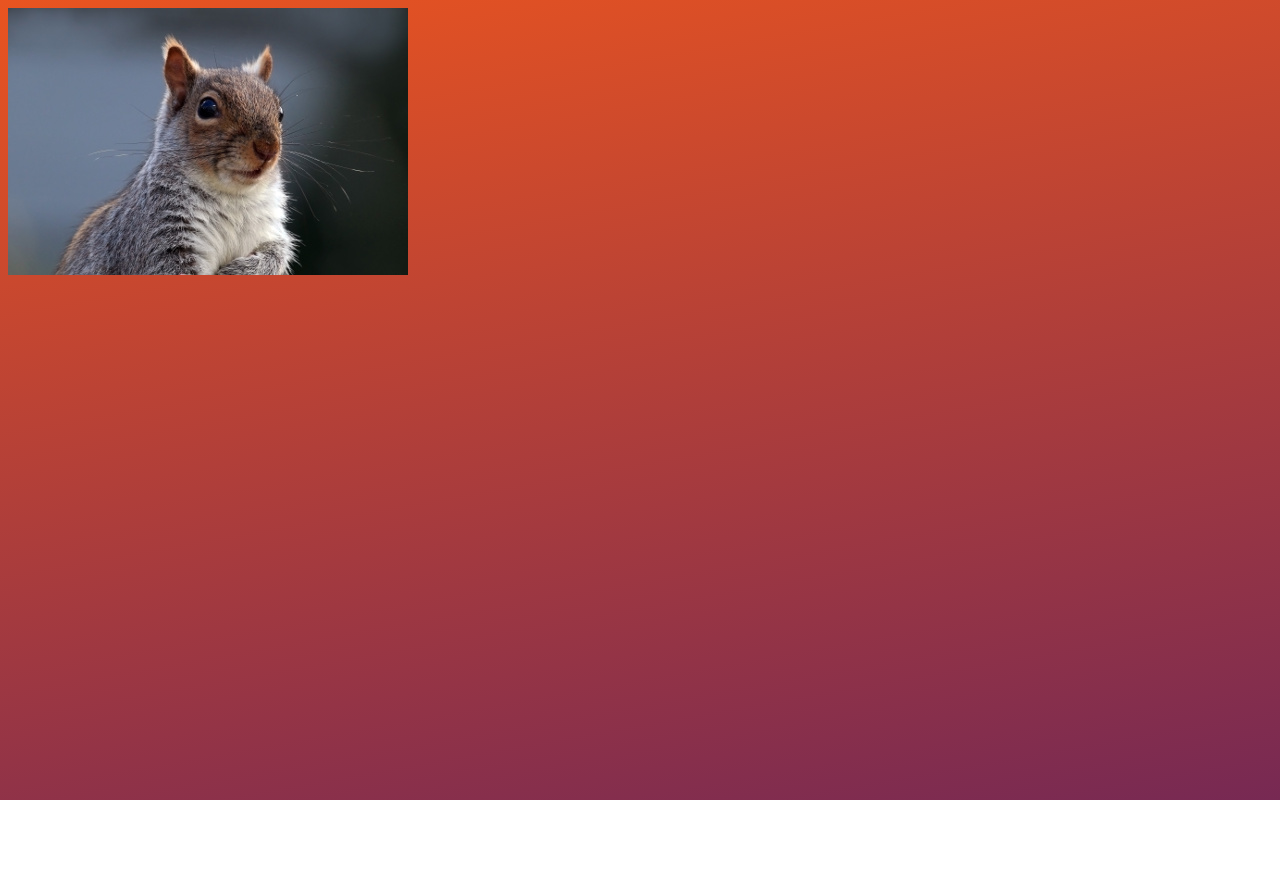
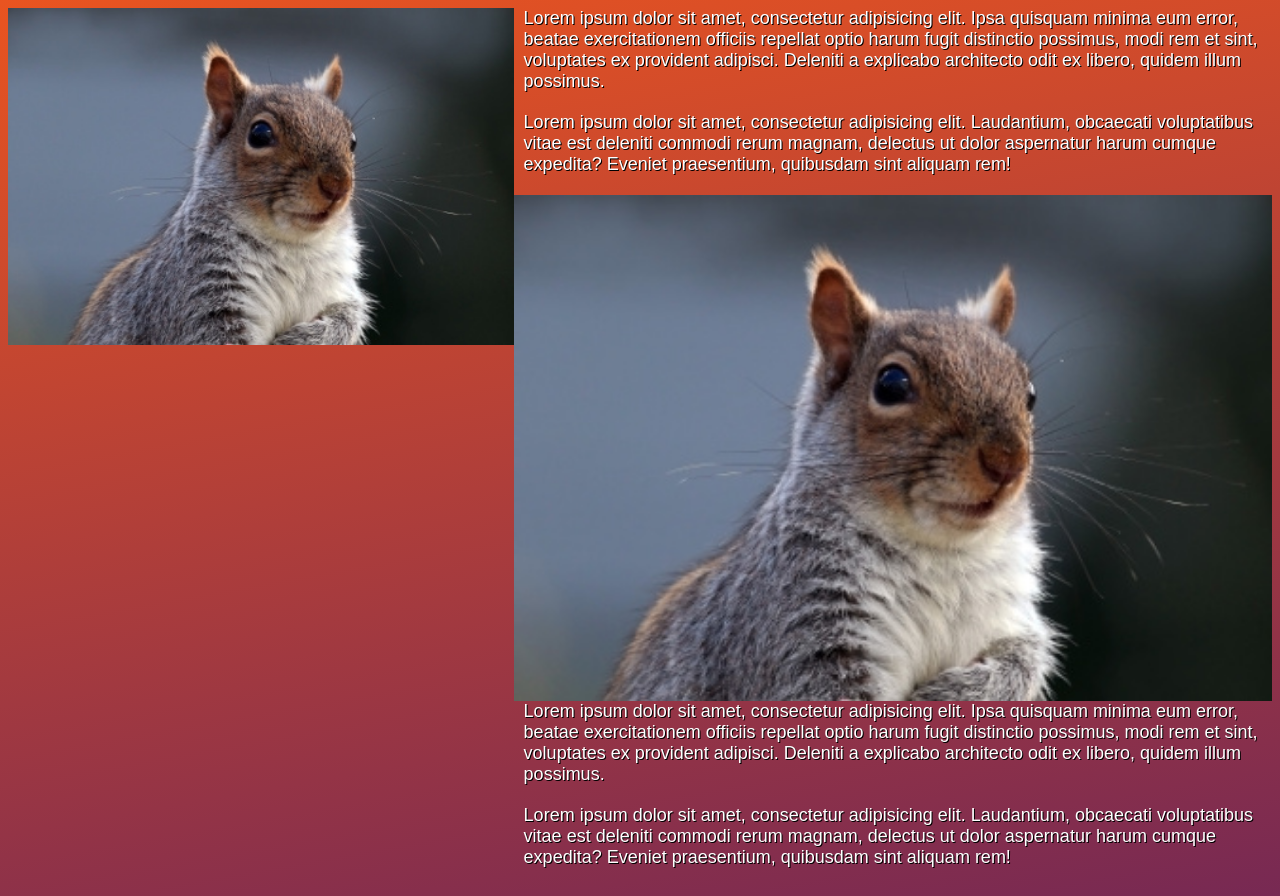
Before and after one commit to TygeJ/L2, a plain HTML site: page 2/media/index.html in a window 1280 px wide. Before the commit the page ends 800 px from the top, so only its background shows below. Drawn offline with Linux system fonts and the light colour scheme.

Commit message:
add nesting media objects

```diff
--- a/2/media/index.html
+++ b/2/media/index.html
@@ -1,5 +1,5 @@
 <!DOCTYPE html>
-<html lang="en" dir="ltr">
+<html>
   <head>
     <meta charset="utf-8">
     <title>media</title>
@@ -9,7 +9,25 @@
   <body>
     <div class="media">
       <img src="../img/squirrel.jpg" alt="rat" class="figure">
+      <div class="media-body">
+        <p>
+          Lorem ipsum dolor sit amet, consectetur adipisicing elit. Ipsa quisquam minima eum error, beatae exercitationem officiis repellat optio harum fugit distinctio possimus, modi rem et sint, voluptates ex provident adipisci. Deleniti a explicabo architecto odit ex libero, quidem illum possimus.
+        </p>
+        <p>
+          Lorem ipsum dolor sit amet, consectetur adipisicing elit. Laudantium, obcaecati voluptatibus vitae est deleniti commodi rerum magnam, delectus ut dolor aspernatur harum cumque expedita? Eveniet praesentium, quibusdam sint aliquam rem!
+        </p>
+        <div class="media">
+          <img src="../img/squirrel.jpg" alt="rat" class="figure">
+          <div class="media-body">
+            <p>
+              Lorem ipsum dolor sit amet, consectetur adipisicing elit. Ipsa quisquam minima eum error, beatae exercitationem officiis repellat optio harum fugit distinctio possimus, modi rem et sint, voluptates ex provident adipisci. Deleniti a explicabo architecto odit ex libero, quidem illum possimus.
+            </p>
+            <p>
+              Lorem ipsum dolor sit amet, consectetur adipisicing elit. Laudantium, obcaecati voluptatibus vitae est deleniti commodi rerum magnam, delectus ut dolor aspernatur harum cumque expedita? Eveniet praesentium, quibusdam sint aliquam rem!
+            </p>
+          </div>
+        </div>
+      </div>
     </div>
-
   </body>
 </html>
--- a/2/media/main.css
+++ b/2/media/main.css
@@ -0,0 +1,18 @@
+.media {
+  display: flex;
+  flex-flow: row wrap;
+}
+
+.figure {
+  flex: 1 1 40%;
+  align-self: flex-start;
+  order: 0;
+}
+
+.media-body {
+  flex: 1 1 60%;
+}
+
+p {
+  margin: 0 10px 20px 10px;
+}
```
Also changed, not shown: 2 other files.
